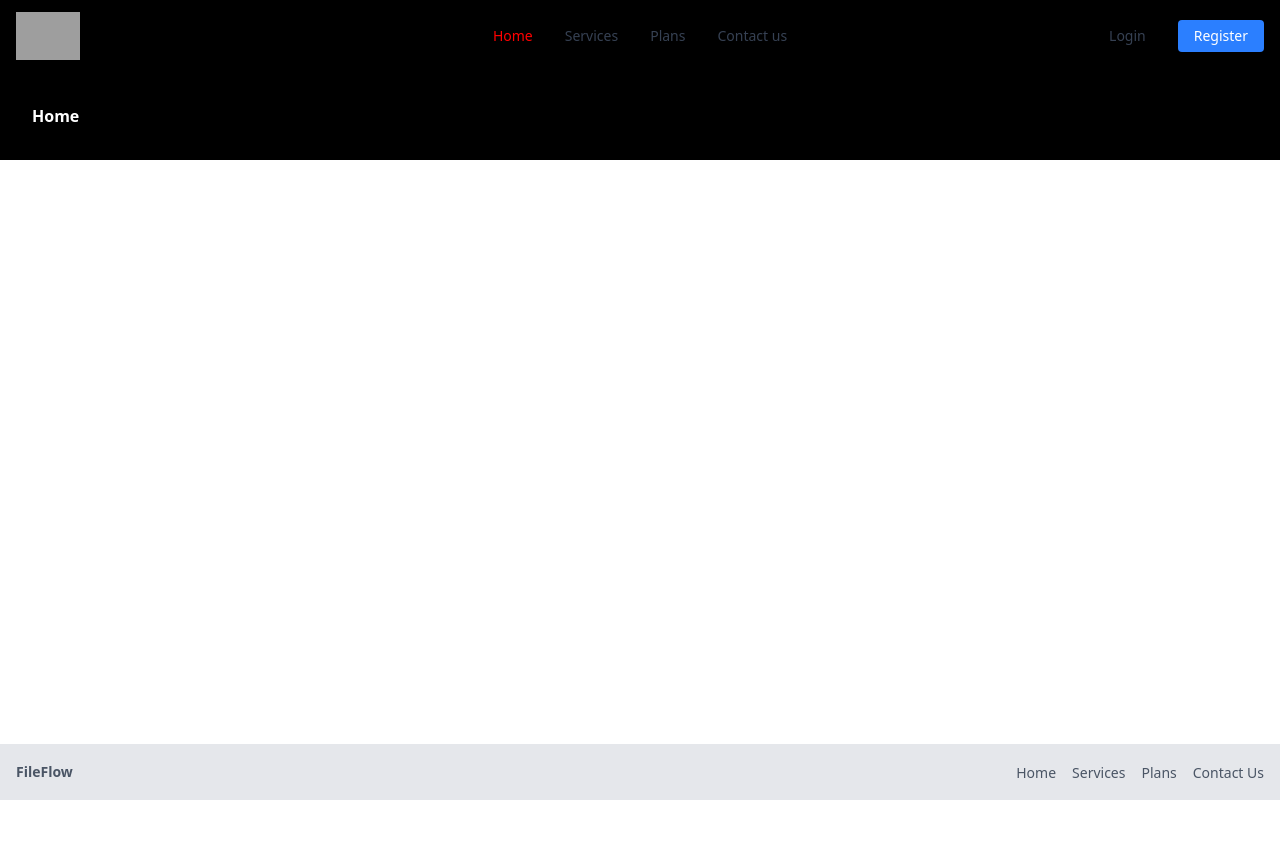
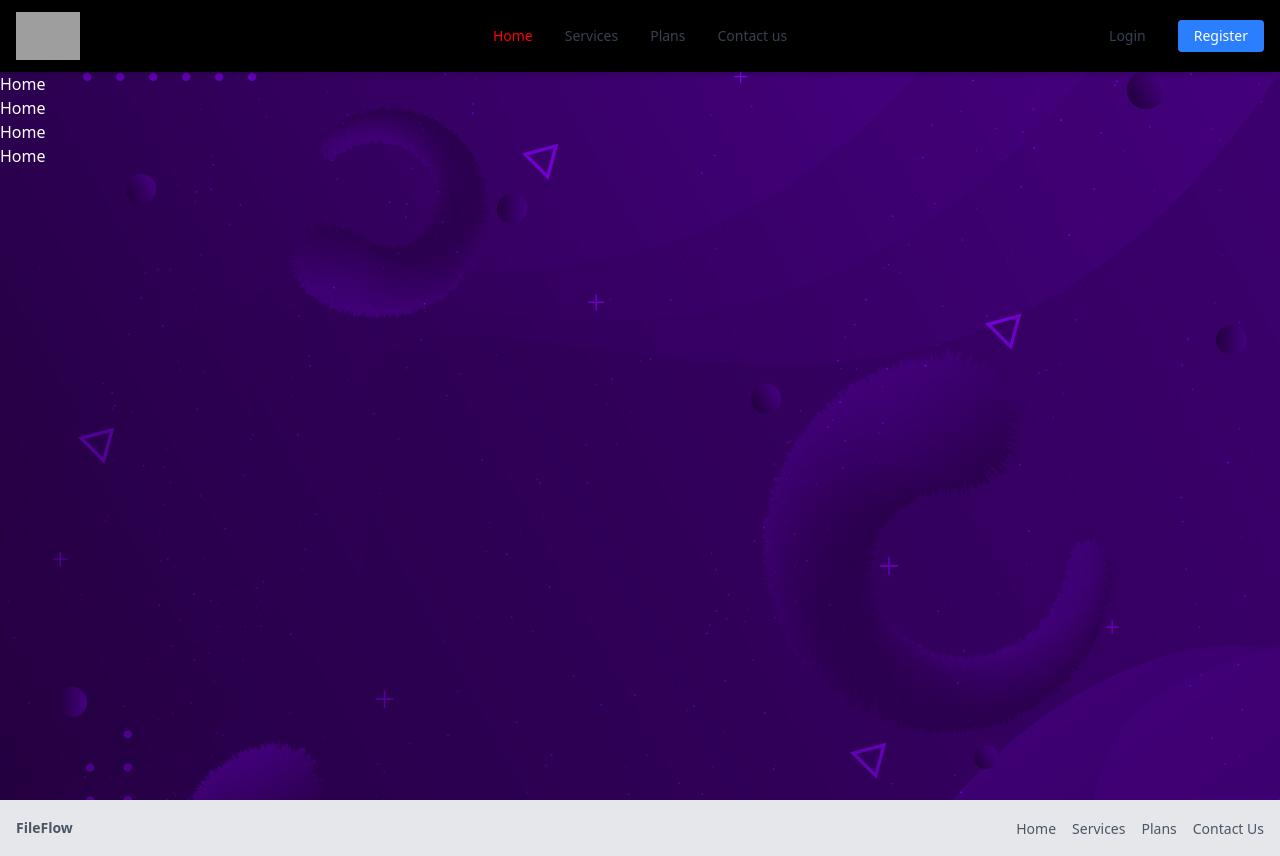
Before and after one commit to ToxicJoEz/file-flow-front-end, a React (Vite) app: page / in a window 1280 px wide. Before the commit the page ends 800 px from the top, so only its background shows below. Built offline with nearby package versions, Linux system fonts and the light colour scheme; grey boxes are pictures that could not be loaded.

Commit message:
sticky nav bar

```diff
--- a/src/components/Navbar.jsx
+++ b/src/components/Navbar.jsx
@@ -13,9 +13,23 @@ function Navbar() {
   const toggleMenu = () => setIsOpen(!isOpen);
   const avatar = useSelector((state) => state.auth.avatar);
   const [avatarDropdownOpen, setAvatarDropdownOpen] = useState(false);
+  const [scrolled, setScrolled] = useState(false);
+
+  useEffect(() => {
+    const handleScroll = () => {
+      setScrolled(window.scrollY > 0);
+    };
+
+    window.addEventListener("scroll", handleScroll);
+    return () => window.removeEventListener("scroll", handleScroll);
+  }, []);
 
   return (
-    <nav className="w-full bg-black shadow-md relative">
+    <nav
+      className={`w-full bg-black shadow-md fixed top-0 left-0 right-0 z-50 transition-opacity duration-300 ${
+        scrolled ? "opacity-50" : "opacity-100"
+      }`}
+    >
       <div className="max-w-7xl mx-auto px-4 py-3 flex items-center justify-between">
         {/* Logo */}
         <Link
--- a/src/pages/Home.jsx
+++ b/src/pages/Home.jsx
@@ -8,10 +8,14 @@ function Home() {
 
   return (
     <PageWrapper>
-      <div>
-        <h2 className="bg-black text-white p-8 font-bold test">
-          Home
-        </h2>
+      <div className="h-screen bg-[url('/assets/background1.png')]">
+       <h1 className="text-white">Home</h1>
+       <h1 className="text-white">Home</h1>
+       <h1 className="text-white">Home</h1>
+       <h1 className="text-white">Home</h1>
+       <h1 className="text-white">Home</h1>
+       <h1 className="text-white">Home</h1>
+       <h1 className="text-white">Home</h1>
       </div>
     </PageWrapper>
   );
```
